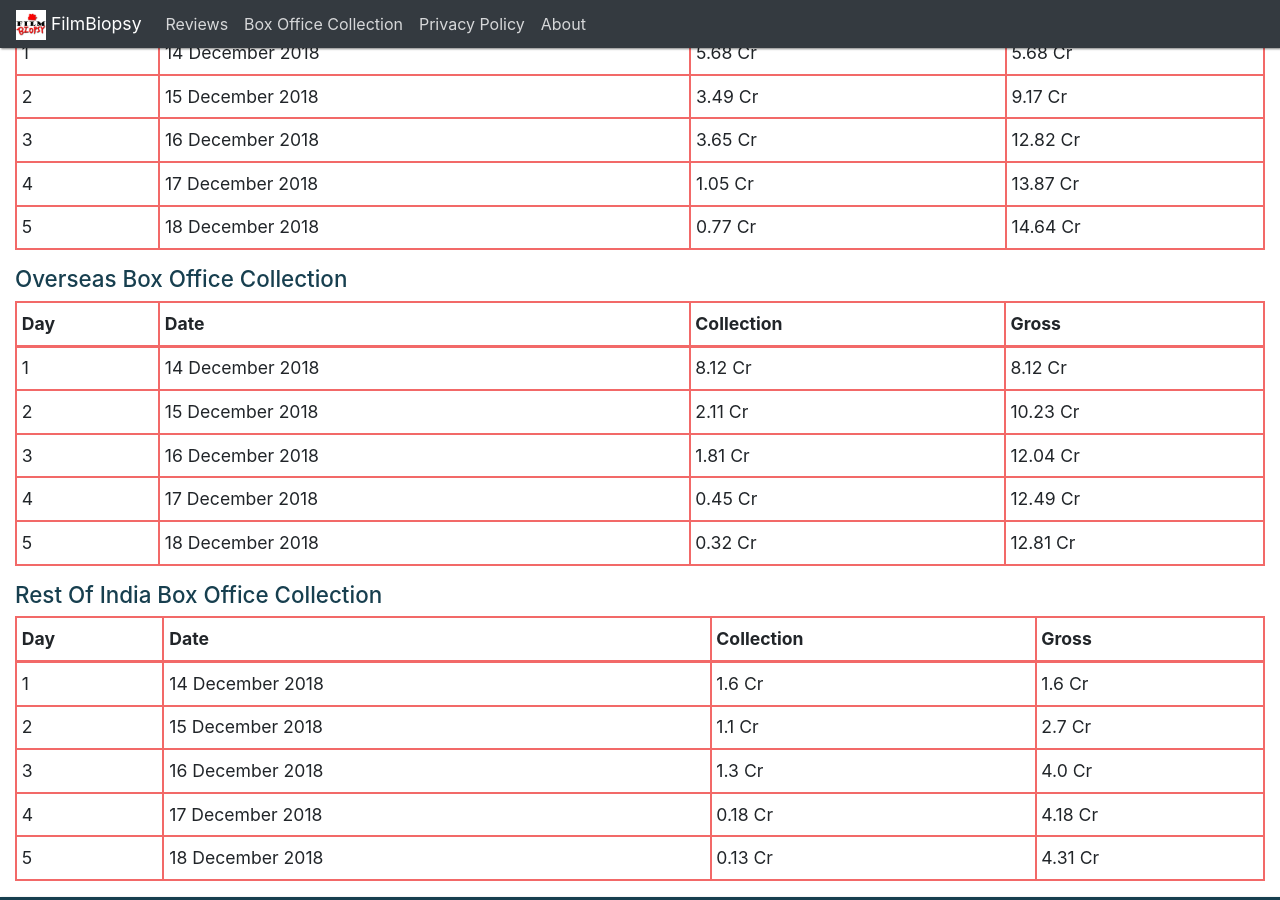
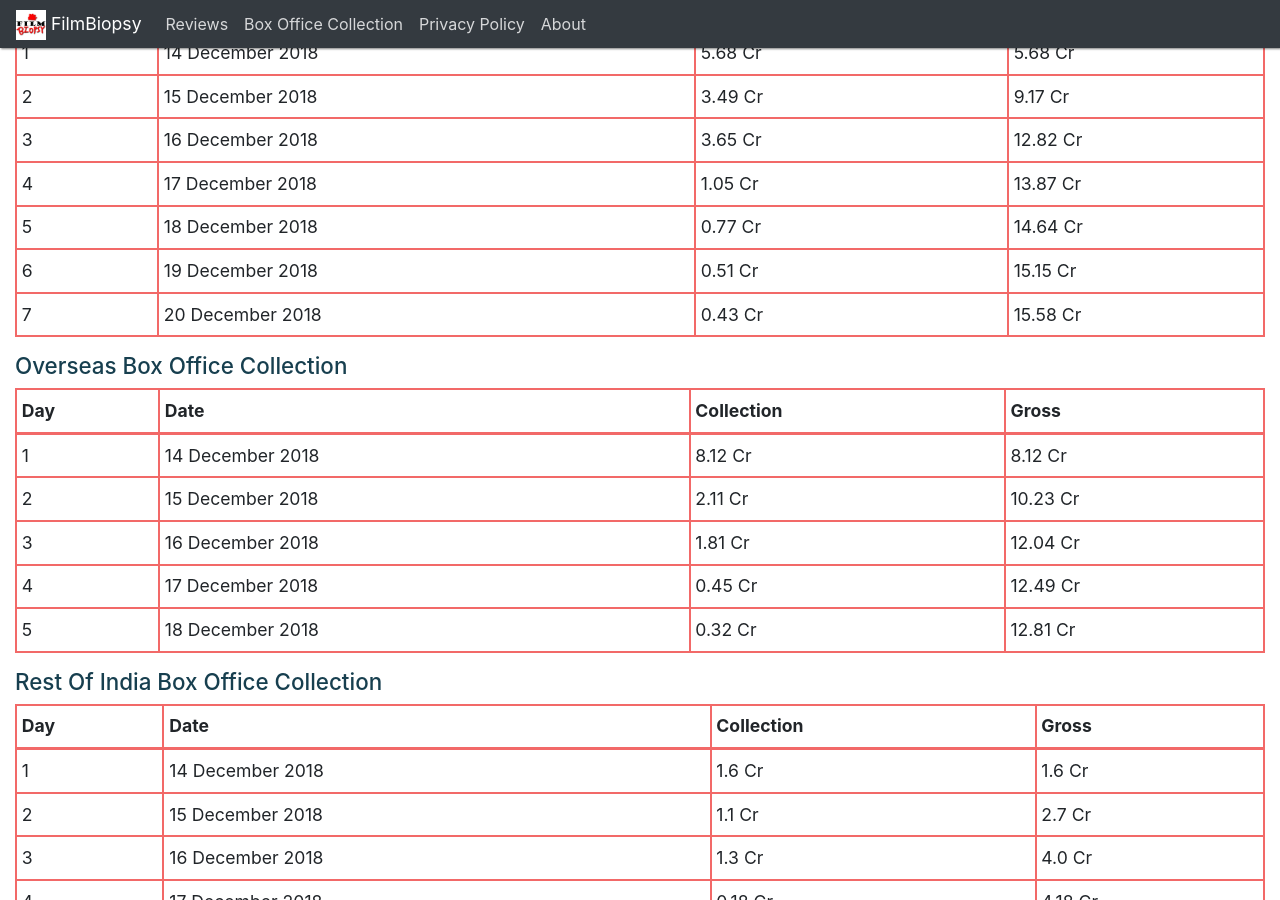
Before and after one commit to FilmBiopsy/filmbiopsy.github.io, a Jekyll site: the page built from _boxoffice/odiyan.md, in a window 1280 px wide and 900 px high, scrolled down 691 px. Built offline with Jekyll 4.4.1, drawn with Linux system fonts in a browser that asks for light colours.

Commit message:
7 days update

```diff
--- a/_boxoffice/odiyan.md
+++ b/_boxoffice/odiyan.md
@@ -18,6 +18,10 @@ locations:
         amount: 1.05
       - date: 18 December 2018
         amount: 0.77
+      - date: 19 December 2018
+        amount: 0.51
+      - date: 20 December 2018
+        amount: 0.43
   - name: Overseas Box Office
     denomination: Cr
     collection:
```
